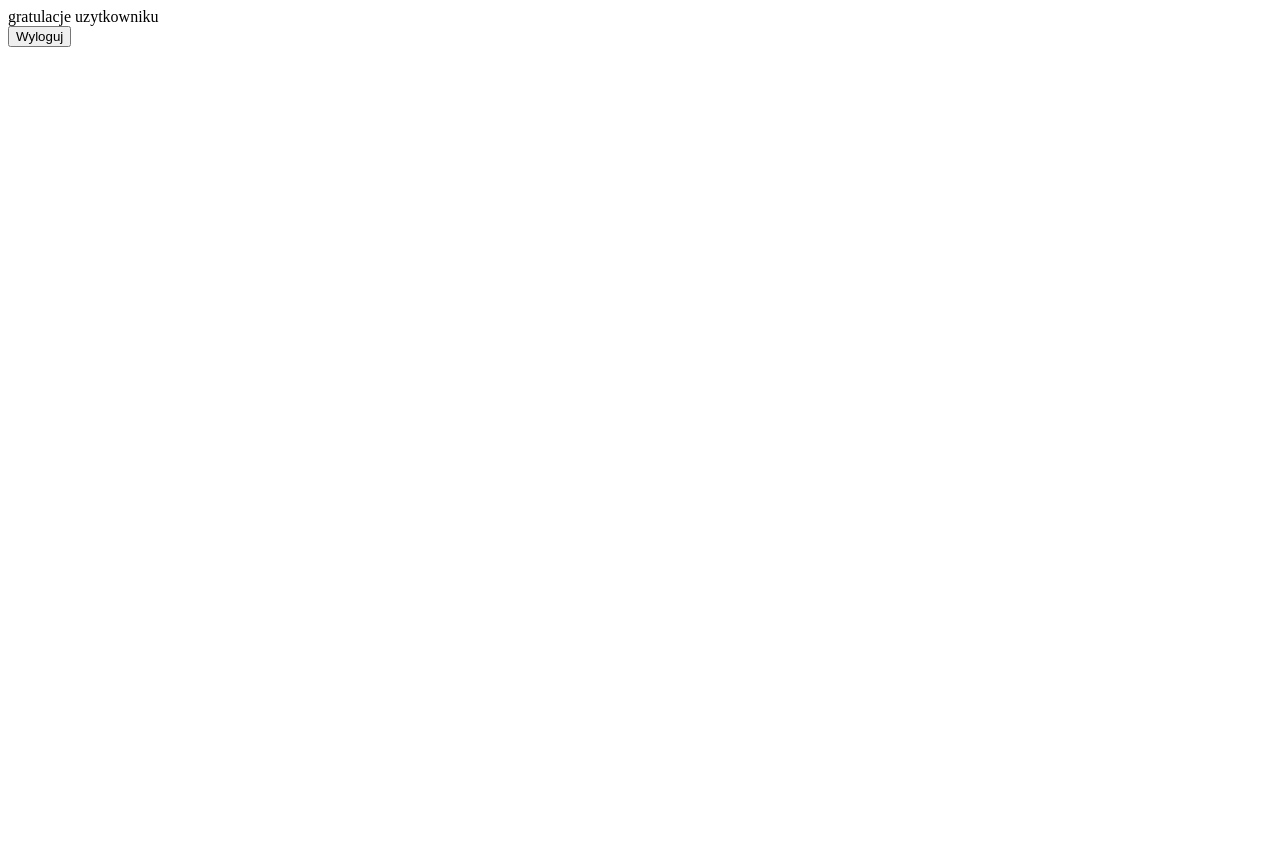
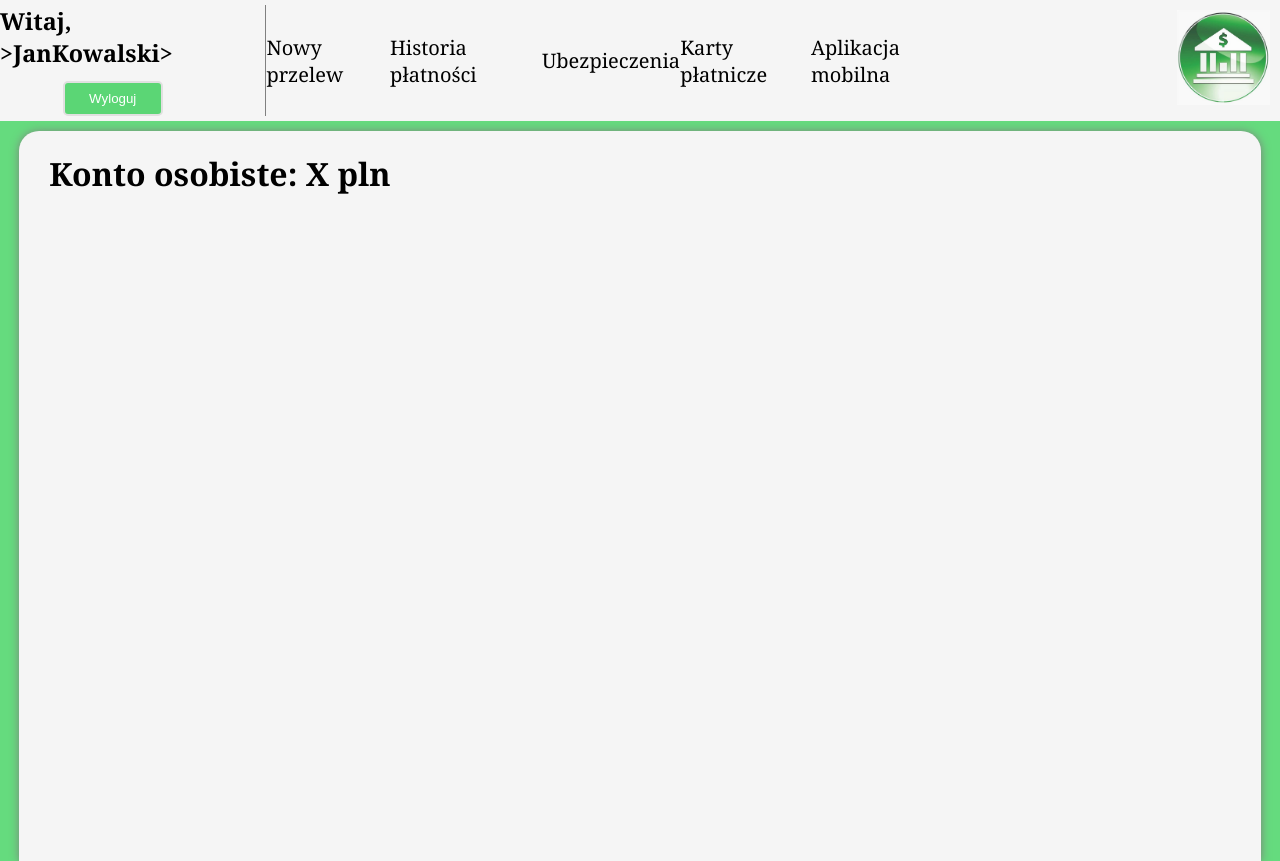
Before and after one commit to EternalRow/MW, a plain HTML site: page frontend/klient.html in a window 1280 px wide. Before the commit the page ends 800 px from the top, so only its background shows below. Drawn offline with Linux system fonts and the light colour scheme.

Commit message:
zmiany kosmetyczne wygladu stron html+css

```diff
--- /dev/null
+++ b/frontend/klient.css
@@ -0,0 +1,108 @@
+body{
+    margin: 0;
+    background-color:rgb(101, 219, 126);;
+    font-family: Cambria, Cochin, Georgia, Times, 'Times New Roman', serif;
+    display: flex;
+    align-content: space-between;
+    flex-direction: column;
+}
+
+.header, .background{
+  display: flex;
+  justify-content: center;
+  align-items:center;
+}
+
+
+.menu{
+    margin:auto;
+}
+
+.menu:first-of-type{
+    border-right: 0.5px solid gray;
+    padding-right: 40px;
+}
+
+.logo_img{
+    height: 95px;
+    margin-left: 200px;
+    padding: 10px;
+}
+
+h3{
+    margin:0;
+}
+
+.header{
+    flex-flow: row;
+    justify-content: space-between;
+    font-size: 20px;
+    height: 15%;
+    background-color: whitesmoke;
+    margin-bottom: 20px;
+}
+
+.background{
+    background-color:rgb(101, 219, 126);
+    height: 500px;
+    padding-top: 100px;
+    width: auto;
+}
+
+.main{
+    border-radius: 20px 20px 0 0;
+    box-shadow: rgb(129, 126, 126) 0.2px 0.5px 10px;
+    padding-bottom: 30px;
+    width: 97%;
+    height: 140%;
+    margin-top: 10px;
+    align-self:center;
+    background-color: whitesmoke;
+}
+
+.logo{
+    align-items: center;
+    display: flex;
+    flex-direction: column;
+}
+
+.p_info{
+    margin: 0;
+}
+
+
+input[type=submit]{
+    background-color: rgb(91, 214, 117);
+    border: 2px solid rgb(225, 224, 224);
+    border-radius: 5px;
+    height: 35px;
+    width: 100px;
+    color: white;
+    margin:0;
+}
+
+input[type=submit]:hover{
+    background-color: rgb(117, 232, 142);
+    cursor: pointer;
+}
+
+
+form{
+    display: flex;
+    flex-direction: column;
+    margin-top: 5%;
+    align-items: center;
+}
+
+h1{
+    margin-left: 30px;
+}
+
+input{
+    margin: 7px;
+}
+
+.p_nav:hover{
+    text-decoration: underline;
+    cursor: pointer;
+}
--- a/frontend/klient.html
+++ b/frontend/klient.html
@@ -3,12 +3,48 @@
 <head>
     <meta charset="UTF-8">
     <meta name="viewport" content="width=device-width, initial-scale=1.0">
+    <link rel="stylesheet" href="klient.css">
     <title>Strona klienta</title>
 </head>
 <body>
-    gratulacje uzytkowniku
-    <form action="http://localhost:8000/logout" method="post">
-        <input type="submit" value="Wyloguj">
-    </form>
+
+
+    <div class="header">
+        <div class="menu">
+            <h3>Witaj, >JanKowalski></h3>
+            <form action="http://localhost:8000/logout" method="post">
+                <input type="submit" value="Wyloguj">
+            </form>
+
+        </div>
+        <div class="menu">
+            <p class="p_nav"></p>
+        </div>
+        <div class="menu">
+            <p class="p_nav">Nowy przelew</p>
+        </div>
+        <div class="menu">
+            <p class="p_nav">Historia płatności</p>
+        </div>
+        <div class="menu">
+            <p class="p_nav">Ubezpieczenia</p>
+        </div>
+        <div class="menu">
+            <p class="p_nav">Karty płatnicze</p>
+        </div>
+        <div class="menu">
+            <p class="p_nav">Aplikacja mobilna</p>
+        </div>
+        <div class="menu">
+            <img src="./logo.png" alt="Logo usługi" class="logo_img">
+        </div>
+    </div>
+
+    <div class="background">
+        <div class="main">
+            <h1>Konto osobiste: X pln</h1>
+        </div>
+
+    </div>
 </body>
 </html>
```
Also changed, not shown: frontend/index.html (added, +71 -0 lines).
